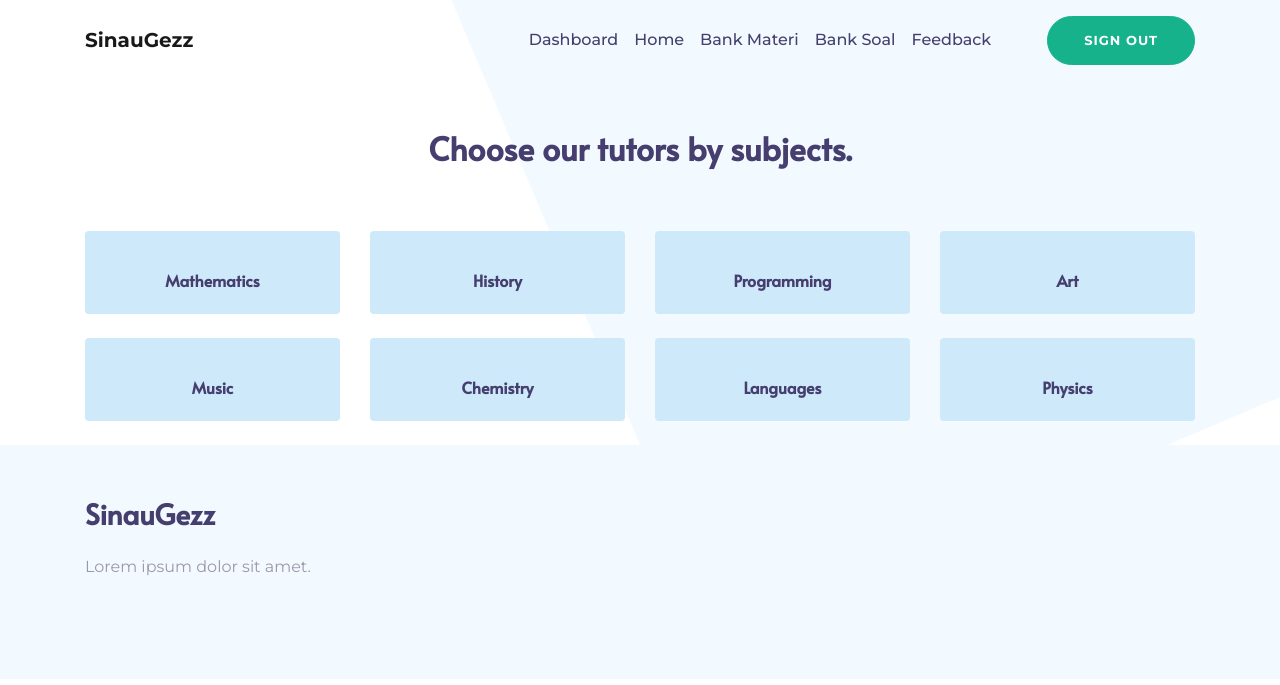
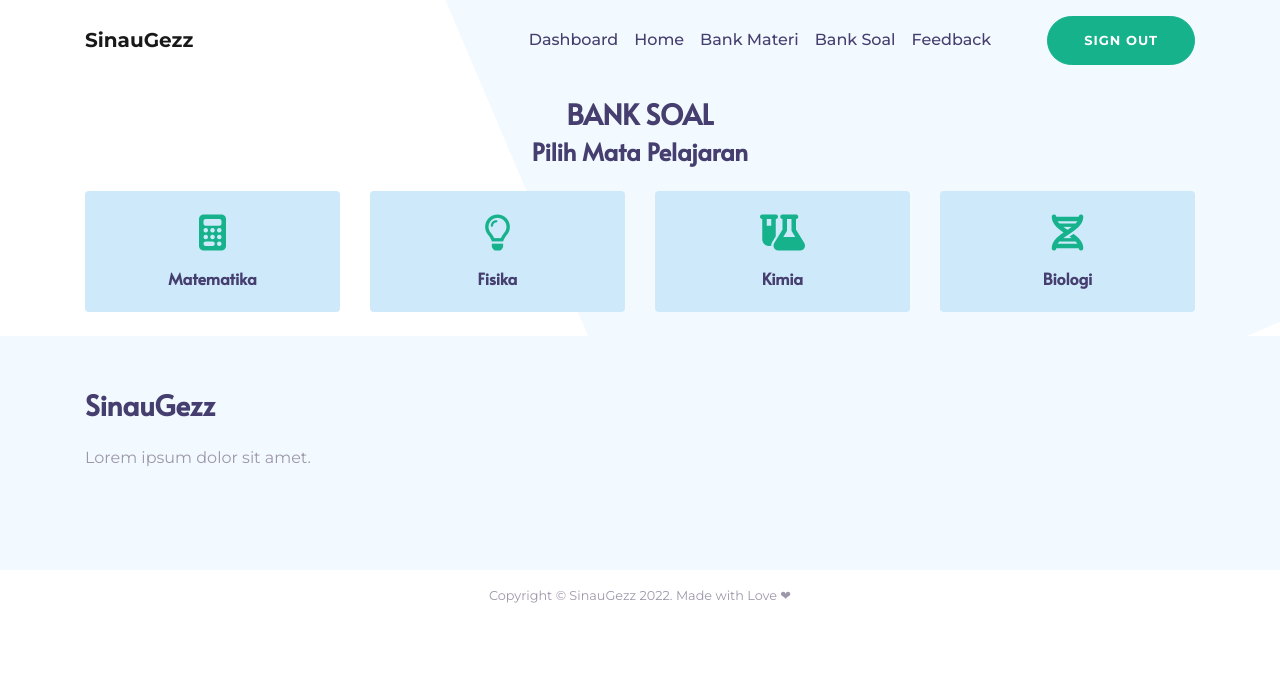
Before and after one commit to maulanahafez/sinaugezz, a PHP site: page /soal/ in a window 1280 px wide. Shown: the top 685 px of the page. Run offline with PHP 8.4, Linux system fonts and the light colour scheme; the visitor is signed in with stand-in values (Sample User, id 1); some libraries are stand-ins or nearby versions.

Commit message:
sinaugezz 2.2
- bank materi kelar
- bank soal kelar

```diff
--- a/dashboard/soal/index.php
+++ b/dashboard/soal/index.php
@@ -19,7 +19,7 @@ $i = 1;
           <div class="mb-3">
             <label class="form-label">Mata Pelajaran</label>
             <select name="id_mapel" class="form-select form-select-sm" required>
-              <option selected disabled>Pilih mata pelajaran</option>
+              <option value="">Pilih mata pelajaran</option>
               <option value="1">Matematika</option>
               <option value="2">Fisika</option>
               <option value="3">Kimia</option>
--- a/soal/index.php
+++ b/soal/index.php
@@ -1,56 +1,87 @@
+<!-- <link href="https://cdn.jsdelivr.net/npm/bootstrap@5.2.3/dist/css/bootstrap.min.css" rel="stylesheet" integrity="sha384-rbsA2VBKQhggwzxH7pPCaAqO46MgnOM80zW1RWuH61DGLwZJEdK2Kadq2F9CUG65" crossorigin="anonymous"> -->
 <?php
 include("../inc/header.php");
-if(!$_SESSION){
+include("../config/connect.php");
+if (!$_SESSION) {
   header("location:../signin/");
 }
 ?>
 <div class="position-relative" style="z-index:1;">
   <div class="container">
-    <div class="row pt-5 justify-content-between text-center">
-      <div class="col-12">
-        <h2 class="font-weight-bold mb-5 pb-3">Choose our tutors by subjects.</h2>
+    <div class="row justify-content-between text-center">
+      <div class="col-12 text-start mt-3 mb-3">
+        <h3 class="font-weight-bold">BANK SOAL</h3>
+        <h4 class="font-weight-bold">Pilih Mata Pelajaran</h4>
       </div>
       <div class="col-md-4 col-lg-3 pb-4">
-        <div class="p-4 bg-tutor rounded"> <i class="lni lni-calculator"></i>
-          <h6 class="font-weight-bold mb-0 pt-3">Mathematics</h6>
+        <a href="./?id=matematika" class="text-decoration-none">
+          <div class="p-4 bg-tutor rounded">
+            <i class="fa-solid fa-calculator"></i>
+            <h6 class="font-weight-bold mb-0 pt-3">Matematika</h6>
+          </div>
+        </a>
+      </div>
+      <div class="col-md-4 col-lg-3 pb-4">
+        <a href="./?id=fisika" class="text-decoration-none">
+          <div class="p-4 bg-tutor rounded">
+            <i class="fa-regular fa-lightbulb"></i>
+            <h6 class="font-weight-bold mb-0 pt-3">Fisika</h6>
+          </div>
+        </a>
+      </div>
+      <div class="col-md-4 col-lg-3 pb-4">
+        <a href="./?id=kimia" class="text-decoration-none">
+          <div class="p-4 bg-tutor rounded">
+            <i class="fa-solid fa-flask-vial"></i>
+            <h6 class="font-weight-bold mb-0 pt-3">Kimia</h6>
+          </div>
+        </a>
+      </div>
+      <div class="col-md-4 col-lg-3 pb-4">
+        <a href="./?id=biologi" class="text-decoration-none">
+          <div class="p-4 bg-tutor rounded">
+            <i class="fa-solid fa-dna"></i>
+            <h6 class="font-weight-bold mb-0 pt-3">Biologi</h6>
+          </div>
+        </a>
+      </div>
+    </div>
+    <?php
+    if (isset($_GET['id'])) {
+      $id = $_GET['id'];
+      $sql = "select mapel.nama_mapel, soal.* from mapel join soal on mapel.id_mapel=soal.id_mapel where nama_mapel='$id';";
+      $query = mysqli_query($conn, $sql);
+    ?>
+      <div class="container m-auto">
+        <div class="mt-4">
+          <div class="text-center">
+            <div class="text-primary">
+              <h4>Materi <?= ucfirst($id) ?></h4>
+            </div>
+          </div>
+          <div class="row justify-content-center">
+            <?php
+            while ($row = mysqli_fetch_array($query)) {
+            ?>
+              <div class="card col-4 mx-3 my-4 shadow text-center">
+                <div class="card-body">
+                  <h5 class="card-title" style="height: 50px;"><?= $row['nama_soal'] ?></h5>
+                  <div>
+                    <a href="../asset/banksoal/<?= $row['file_soal'] ?>" target="_blank" class="btn btn-sm btn-success mb-3">View Online</a>
+                    <a href="../asset/banksoal/<?= $row['file_soal'] ?>" download="" class="btn btn-sm btn-warning">Download</a>
+                  </div>
+                </div>
+              </div>
+            <?php
+            }
+            ?>
+          </div>
         </div>
       </div>
-      <div class="col-md-4 col-lg-3 pb-4">
-        <div class="p-4 bg-tutor rounded"> <i class="lni lni-library"></i>
-          <h6 class="font-weight-bold mb-0 pt-3">History</h6>
-        </div>
-      </div>
-      <div class="col-md-4 col-lg-3 pb-4">
-        <div class="p-4 bg-tutor rounded"> <i class="lni lni-code"></i>
-          <h6 class="font-weight-bold mb-0 pt-3">Programming</h6>
-        </div>
-      </div>
-      <div class="col-md-4 col-lg-3 pb-4">
-        <div class="p-4 bg-tutor rounded"> <i class="lni lni-layers"></i>
-          <h6 class="font-weight-bold mb-0 pt-3">Art</h6>
-        </div>
-      </div>
-      <div class="col-md-4 col-lg-3 pb-4">
-        <div class="p-4 bg-tutor rounded"> <i class="lni lni-music"></i>
-          <h6 class="font-weight-bold mb-0 pt-3">Music</h6>
-        </div>
-      </div>
-      <div class="col-md-4 col-lg-3 pb-4">
-        <div class="p-4 bg-tutor rounded"> <i class="lni lni-package"></i>
-          <h6 class="font-weight-bold mb-0 pt-3">Chemistry</h6>
-        </div>
-      </div>
-      <div class="col-md-4 col-lg-3 pb-4">
-        <div class="p-4 bg-tutor rounded"> <i class="lni lni-users"></i>
-          <h6 class="font-weight-bold mb-0 pt-3">Languages</h6>
-        </div>
-      </div>
-      <div class="col-md-4 col-lg-3 pb-4">
-        <div class="p-4 bg-tutor rounded"> <i class="lni lni-bulb"></i>
-          <h6 class="font-weight-bold mb-0 pt-3">Physics</h6>
-        </div>
-      </div>
-    </div>
+    <?php
+    }
+    ?>
+
   </div>
 </div>
 <?php
```
Also changed, not shown: dashboard/materi/index.php (+5 -5 lines), dashboard/materi/process.php (+10 -3 lines), dashboard/soal/process.php (+7 -0 lines), materi/index.php (+21 -27 lines), materi/matematika.php (deleted, +0 -24 lines), 3 other files.
